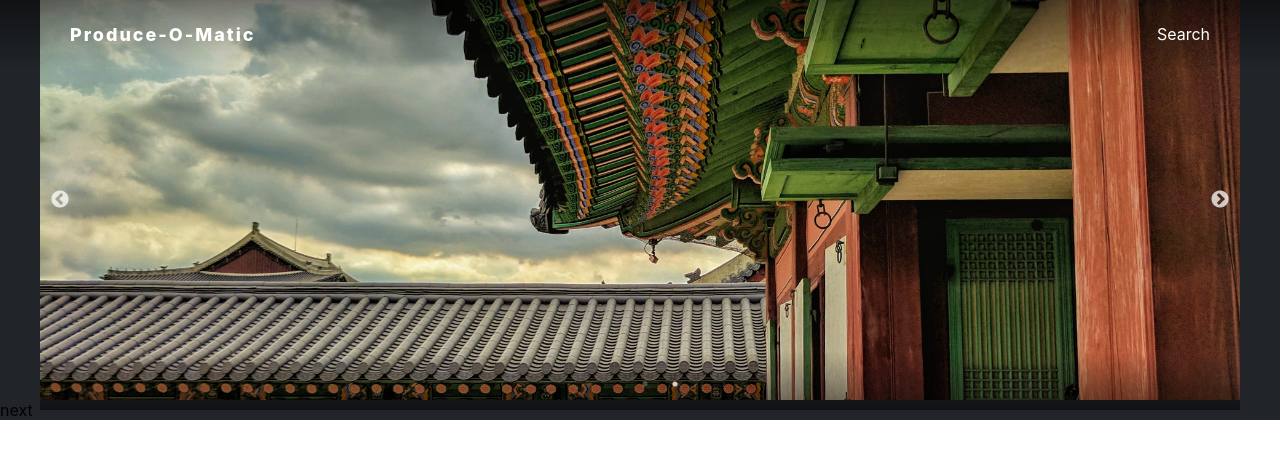
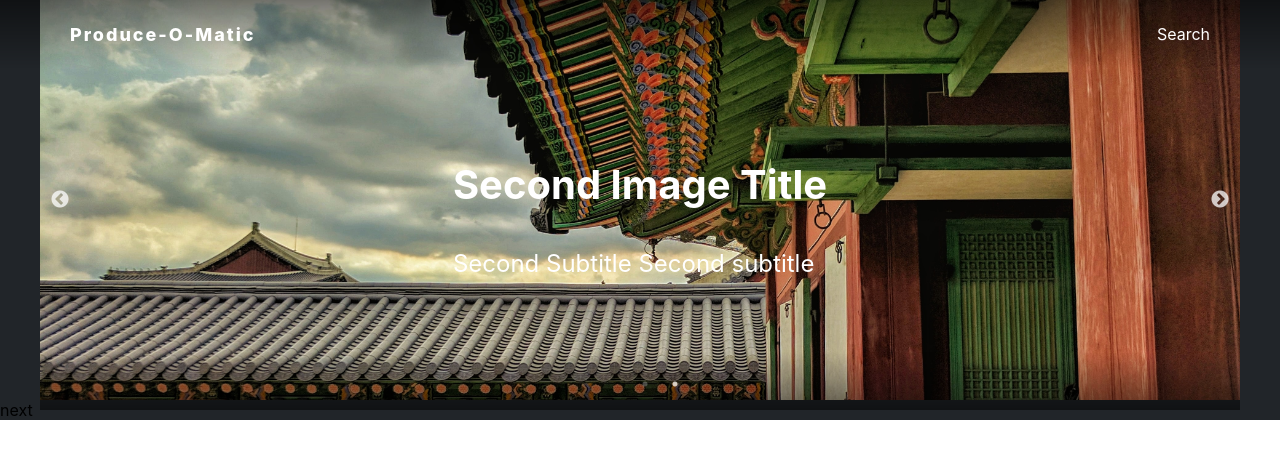
Before and after one commit to jaeminche/produce-o-matic-frontend, a React (Create React App) app: page / in a window 1280 px wide. Shown: the top 458 px of the page. Built offline with nearby package versions, Linux system fonts and the light colour scheme.

Commit message:
feat: create texts for PopularLocationsContainer

```diff
--- a/src/components/main/PopularLocations.js
+++ b/src/components/main/PopularLocations.js
@@ -13,23 +13,6 @@ const PopularLocationsBlock = styled.div`
 const Wrapper = styled(Responsive)`
   padding: 0;
 `;
-
-const ImgBlock = styled.div`
-  img {
-    width: 1200px;
-    height: 400px;
-    object-fit: cover;
-    margin: 0 auto;
-  }
-`;
-
-const ImagesBlock = ({ img }) => {
-  return (
-    <ImgBlock>
-      <img src={img} alt="이미지" />
-    </ImgBlock>
-  );
-};
 
 function NextArrow(props) {
   const { className, style, onClick } = props;
@@ -53,16 +36,54 @@ function PrevArrow(props) {
   );
 }
 
-const CustomSlide = () => {
-  const { index, ...props } = this.props;
+const ImgBlock = styled.div`
+  position: relative;
+  img {
+    width: 1200px;
+    height: 400px;
+    object-fit: cover;
+    margin: 0 auto;
+  }
+  div {
+    position: absolute;
+    transform: translateX(-50%);
+    left: 50%;
+    top: 30%;
+  }
+  p {
+    color: white;
+  }
+  .title {
+    font-size: 40px;
+    font-weight: bold;
+  }
+  .subtitle {
+    font-size: 24px;
+  }
+`;
+
+const ImagesBlock = (props) => {
+  const { title, imgpath, subtitle } = props;
   return (
-    <div {...props}>
-      <h3>{index}</h3>
+    <ImgBlock>
+      <img src={imgpath} alt="click to watch Youtube" />
+      <div>
+        <p className="title">{title}</p>
+        <p className="subtitle">{subtitle}</p>
+      </div>
+    </ImgBlock>
+  );
+};
+
+const CustomSlide = (props) => {
+  return (
+    <div>
+      <ImagesBlock {...props} />
     </div>
   );
 };
 
-const PopularLocations = ({ imgs }) => {
+const PopularLocations = ({ items }) => {
   const settings = {
     dots: true,
     infinite: true,
@@ -91,8 +112,12 @@ const PopularLocations = ({ imgs }) => {
     <PopularLocationsBlock>
       <Wrapper>
         <Slider {...settings}>
-          {imgs.map((img) => (
-            <ImagesBlock img={img} />
+          {items.map((item) => (
+            <CustomSlide
+              imgpath={item.imgpath}
+              title={item.title}
+              subtitle={item.subtitle}
+            />
           ))}
         </Slider>
       </Wrapper>
--- a/src/containers/main/PopularLocationsContainer.js
+++ b/src/containers/main/PopularLocationsContainer.js
@@ -7,8 +7,24 @@ import { listPosts } from '../../modules/posts';
 import { GYEONGBOKGUNG, GYEONGBOKGUNG02 } from '../../assets';
 import PopularLocations from '../../components/main/PopularLocations';
 
+// todo: DATA TO BE RETRIEVED
+const temp = [
+  {
+    id: 1,
+    imgpath: GYEONGBOKGUNG,
+    title: 'First Image Title',
+    subtitle: 'First Subtitle first subtitle',
+  },
+  {
+    id: 2,
+    imgpath: GYEONGBOKGUNG02,
+    title: 'Second Image Title',
+    subtitle: 'Second Subtitle Second subtitle',
+  },
+];
+
 const PopularLocationsContainer = ({}) => {
-  return <PopularLocations imgs={[GYEONGBOKGUNG, GYEONGBOKGUNG02]} />;
+  return <PopularLocations items={temp} />;
 };
 
 export default withRouter(PopularLocationsContainer);
```
